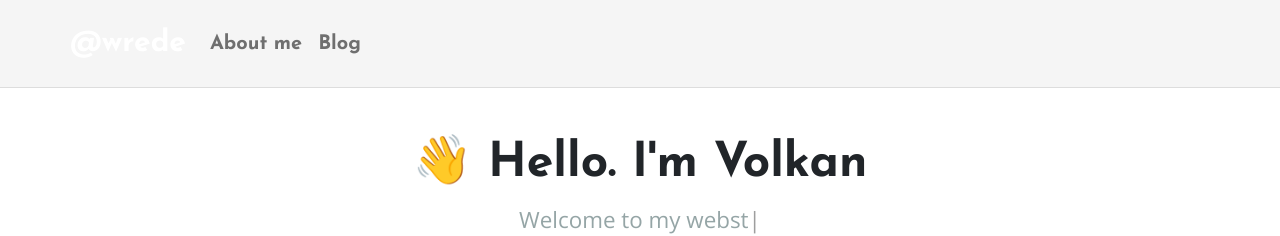
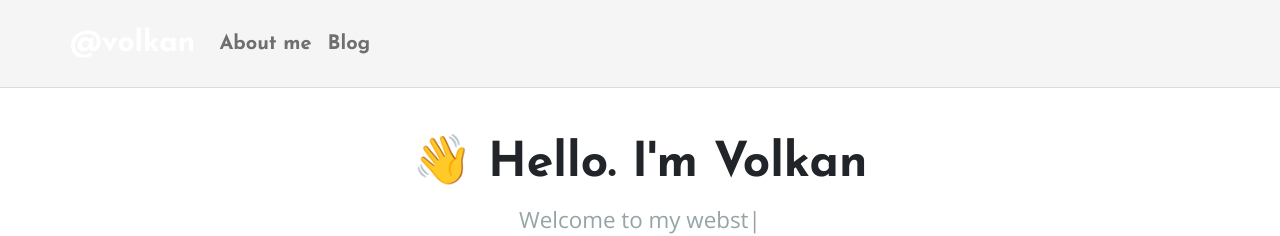
Before and after one commit to volkanalb/volkan.app, a Jekyll site: the page built from index.html, in a window 1280 px wide. Shown: the top 236 px of the page. Built offline with Jekyll 4.4.1, drawn with Linux system fonts in a browser that asks for light colours; nearby versions of some CDN libraries; library files that are not in the unit come from our copies; comment, search, counter and statistics services are not loaded.

Commit message:
change navbar

```diff
--- a/_layouts/default.html
+++ b/_layouts/default.html
@@ -39,7 +39,7 @@
       <!-- begin navbar -->
       <div class="nav-wrapper mb-5">
         <nav class="navbar navbar-expand-sm navbar-light container">
-          <a class="navbar-brand" href="/">@wrede</a>
+          <a class="navbar-brand" href="/">@volkan</a>
           <button class="navbar-toggler navbar-toggler-right" type="button" data-toggle="collapse" data-target="#navbarNav" aria-controls="navbarNav" aria-expanded="false" aria-label="Toggle navigation">
             <span class="navbar-toggler-icon"></span>
           </button>
```
